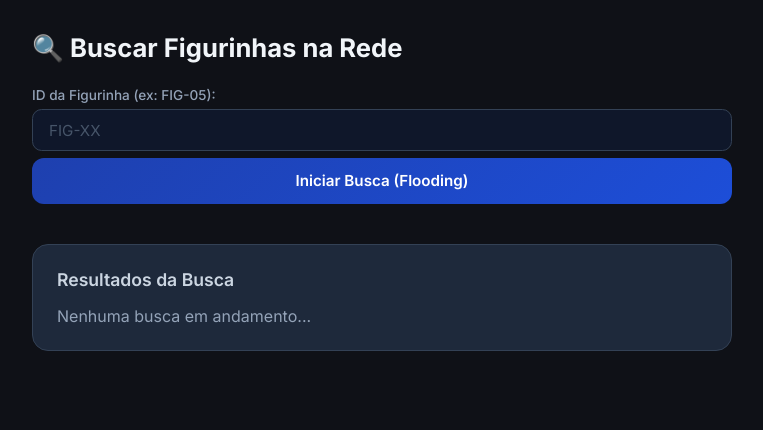
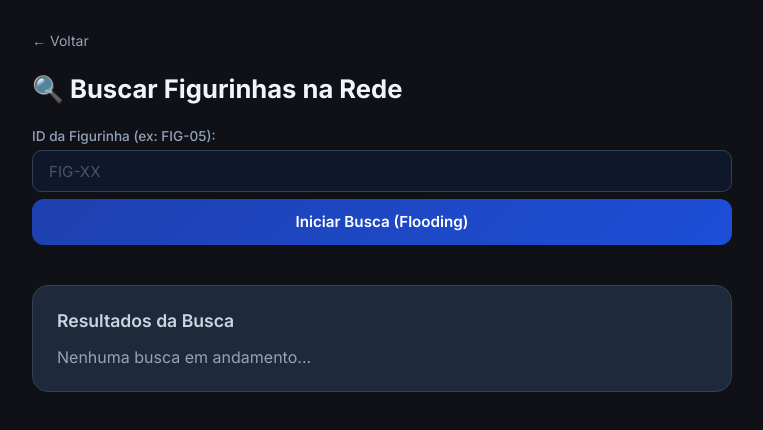
Before and after one commit to Meneguel14/AlbumP2P-PENNECO, a website: page frontend/busca.html in a window 1280 px wide. Shown: the whole page, without its empty margins (258-1021 px from the left). Drawn offline with Linux system fonts and the light colour scheme; no server answers.

Commit message:
Fix: Colocado botão para voltar pagina

```diff
--- a/frontend/busca.html
+++ b/frontend/busca.html
@@ -8,6 +8,7 @@
 </head>
 <body>
     <div class="container">
+        <a href="index.html" class="back-link">← Voltar</a>
         <h2>🔍 Buscar Figurinhas na Rede</h2>
 
         <div class="form-group">
```
